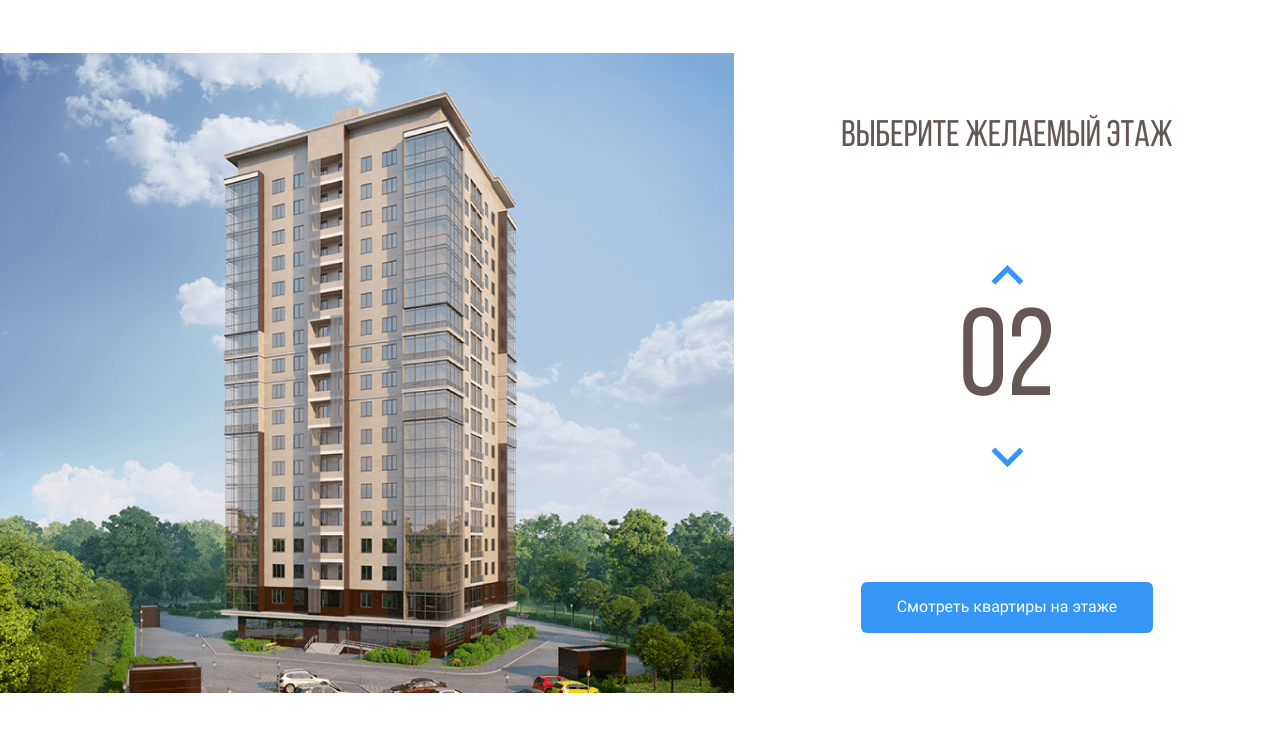
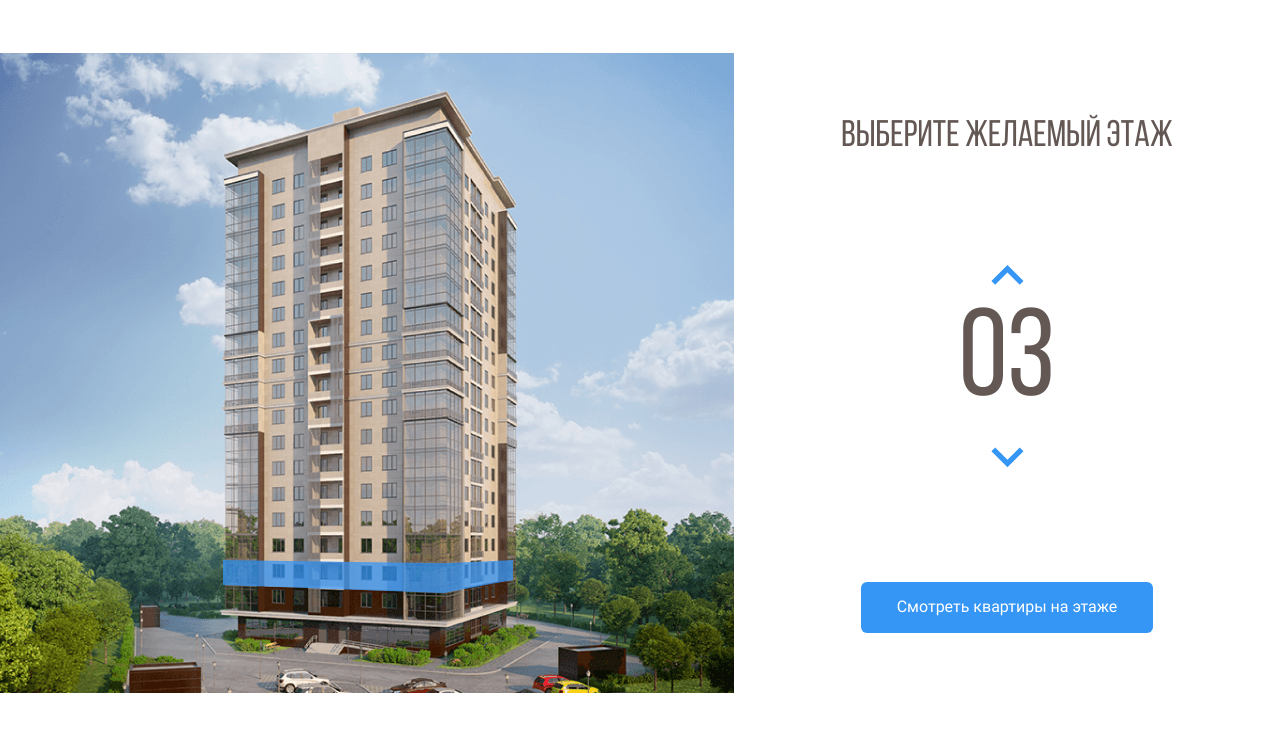
Before and after one commit to PesukarhuTG/apartments, a plain HTML site: page index.html in a window 1280 px wide. Both pictures are taken after a click on the button 1007 px from the left and 346 px from the top of the page. Shown: the part 69-800 px from the top of the page. Drawn offline with Linux system fonts and the light colour scheme.

Commit message:
Add a floors counter + highlight an active floor

```diff
--- a/index.html
+++ b/index.html
@@ -7,7 +7,7 @@
     <meta name="viewport" content="width=device-width, initial-scale=1.0">
     <title>Apartments</title>
     <link rel="stylesheet" href="style/style.css">
-    <script src="script.js/script.js" type="module"></script>
+    <script src="script.js/script.js" defer></script>
 </head>
 
 <body>
@@ -42,30 +42,38 @@
                     </pattern>
                     <image id="image0" width="740" height="640" xlink:href="img/home.png" />
                 </defs>
-                <path d="M222 532L442.8 540L512 526.3V548L443.5 567.7L222 556.7V532Z" fill="#3595F6"
+                <path data-floor="2" d="M222 532L442.8 540L512 526.3V548L443.5 567.7L222 556.7V532Z" fill="#3595F6"
                     fill-opacity="0.75" />
-                <path d="M223 532V507L443.3 510.3L513 507V527L443.7 540L223 532Z" fill="#3595F6" fill-opacity="0.75" />
-                <path d="M223 506V481H444H513V504L445 511L223 506Z" fill="#3595F6" fill-opacity="0.75" />
-                <path d="M223 482V457L444.3 453.3L512 460V482H444" fill="#3595F6" fill-opacity="0.75" />
-                <path d="M223 456V430L444.5 426.7L513 437.7V459L444 452.3L223 456Z" fill="#3595F6"
+                <path data-floor="3" d="M223 532V507L443.3 510.3L513 507V527L443.7 540L223 532Z" fill="#3595F6"
                     fill-opacity="0.75" />
-                <path d="M222 429V405.3L443 393L514 416V437.3L443 425L222 429Z" fill="#3595F6" fill-opacity="0.75" />
-                <path d="M222 407V382L444.2 365.7L514 394.3V415L443.7 393.3L222 407Z" fill="#3595F6"
+                <path data-floor="4" d="M223 506V481H444H513V504L445 511L223 506Z" fill="#3595F6" fill-opacity="0.75" />
+                <path data-floor="5" d="M223 482V457L444.3 453.3L512 460V482H444" fill="#3595F6" fill-opacity="0.75" />
+                <path data-floor="6" d="M223 456V430L444.5 426.7L513 437.7V459L444 452.3L223 456Z" fill="#3595F6"
                     fill-opacity="0.75" />
-                <path d="M222 382V357L444.5 336.7L514 373.3V394L442 365.3L222 382Z" fill="#3595F6"
+                <path data-floor="7" d="M222 429V405.3L443 393L514 416V437.3L443 425L222 429Z" fill="#3595F6"
                     fill-opacity="0.75" />
-                <path d="M222 356V332L445 307.3L514 351.3V373L444.7 335L222 356Z" fill="#3595F6" fill-opacity="0.75" />
-                <path d="M222 331V307L444.5 278.3L514 329.3V350L443.7 307.7L222 331Z" fill="#3595F6"
+                <path data-floor="8" d="M222 407V382L444.2 365.7L514 394.3V415L443.7 393.3L222 407Z" fill="#3595F6"
                     fill-opacity="0.75" />
-                <path d="M221 307V283L443.3 250L514 309.3V329L444 278.3L221 307Z" fill="#3595F6" fill-opacity="0.75" />
-                <path d="M222 282V258L443.2 223L513 287V308L444.3 249.7L222 282Z" fill="#3595F6" fill-opacity="0.75" />
-                <path d="M222 257V232L444.3 194L513 264.3V285L444 221L222 257Z" fill="#3595F6" fill-opacity="0.75" />
-                <path d="M222 232V207L442.8 163.3L513 242.3V265L444 191.7L222 232Z" fill="#3595F6"
+                <path data-floor="9" d="M222 382V357L444.5 336.7L514 373.3V394L442 365.3L222 382Z" fill="#3595F6"
                     fill-opacity="0.75" />
-                <path d="M223 208V183L443 135L513 220V243L442.3 163.7L223 208Z" fill="#3595F6" fill-opacity="0.75" />
-                <path d="M222 183V158L441.8 106L513 198.3V221L443.3 134.7L222 183Z" fill="#3595F6"
+                <path data-floor="10" d="M222 356V332L445 307.3L514 351.3V373L444.7 335L222 356Z" fill="#3595F6"
                     fill-opacity="0.75" />
-                <path d="M222 158V132L444 75.3L513 177V198L443.7 106.3L222 158Z" fill="#3595F6" fill-opacity="0.75" />
+                <path data-floor="11" d="M222 331V307L444.5 278.3L514 329.3V350L443.7 307.7L222 331Z" fill="#3595F6"
+                    fill-opacity="0.75" />
+                <path data-floor="12" d="M221 307V283L443.3 250L514 309.3V329L444 278.3L221 307Z" fill="#3595F6"
+                    fill-opacity="0.75" />
+                <path data-floor="13" d="M222 282V258L443.2 223L513 287V308L444.3 249.7L222 282Z" fill="#3595F6"
+                    fill-opacity="0.75" />
+                <path data-floor="14" d="M222 257V232L444.3 194L513 264.3V285L444 221L222 257Z" fill="#3595F6"
+                    fill-opacity="0.75" />
+                <path data-floor="15" d="M222 232V207L442.8 163.3L513 242.3V265L444 191.7L222 232Z" fill="#3595F6"
+                    fill-opacity="0.75" />
+                <path data-floor="16" d="M223 208V183L443 135L513 220V243L442.3 163.7L223 208Z" fill="#3595F6"
+                    fill-opacity="0.75" />
+                <path data-floor="17" d="M222 183V158L441.8 106L513 198.3V221L443.3 134.7L222 183Z" fill="#3595F6"
+                    fill-opacity="0.75" />
+                <path data-floor="18" d="M222 158V132L444 75.3L513 177V198L443.7 106.3L222 158Z" fill="#3595F6"
+                    fill-opacity="0.75" />
             </svg>
 
         </div>
--- a/script.js/script.js
+++ b/script.js/script.js
@@ -0,0 +1,64 @@
+const homeImageContainer = document.querySelector('.home-image');
+const floorImages = document.querySelectorAll('path');
+const buttonUp = document.querySelector('.counter-up');
+const buttonDown = document.querySelector('.counter-down');
+const counter = document.querySelector('.counter');
+
+let currentFloor = 2;
+let allFloorNumber = floorImages.length; //17
+
+//hide an inactive floor image
+const hideFloorImg = (num, direction) => {
+    floorImages[num - 2].removeAttribute('style'); //delete opacity=1
+
+    if (direction === 'up') {
+        if (num === 2) {
+            floorImages[allFloorNumber - 1].removeAttribute('style');
+        }
+    } else if (direction === 'down') {
+        if (num === allFloorNumber + 1) {
+            floorImages[0].removeAttribute('style');
+        }
+    }
+};
+
+function showCurrentData(num = 2) {
+    counter.textContent = (currentFloor < 10) ? `0${currentFloor}` : currentFloor;
+    floorImages[num - 2].style.opacity = 1; //show an active floor image
+}
+
+// choose the floor by mouse clicking
+homeImageContainer.addEventListener('mouseover', e => {
+    hideFloorImg(currentFloor);
+
+    if (e.target.closest('path')) {
+        currentFloor = e.target.dataset.floor;
+        showCurrentData(currentFloor);
+    }
+})
+
+buttonUp.addEventListener('click', () => {
+    if (currentFloor < allFloorNumber + 1) {
+        hideFloorImg(currentFloor, 'up'); //example, hide 2
+        ++currentFloor; //3
+        showCurrentData(currentFloor); //show 3
+    } else {
+        currentFloor = 2;
+        hideFloorImg(currentFloor, 'up'); //hide 18
+        showCurrentData(currentFloor); // show 2
+    }
+})
+
+buttonDown.addEventListener('click', () => {
+    if (currentFloor > 2) {
+        hideFloorImg(currentFloor, 'down'); //example, hide 5
+        --currentFloor; //4
+        showCurrentData(currentFloor); //show 4
+    } else {
+        currentFloor = allFloorNumber + 1;
+        hideFloorImg(currentFloor, 'down'); //hide 2
+        showCurrentData(currentFloor); //show 18
+    }
+})
+
+showCurrentData();
```
